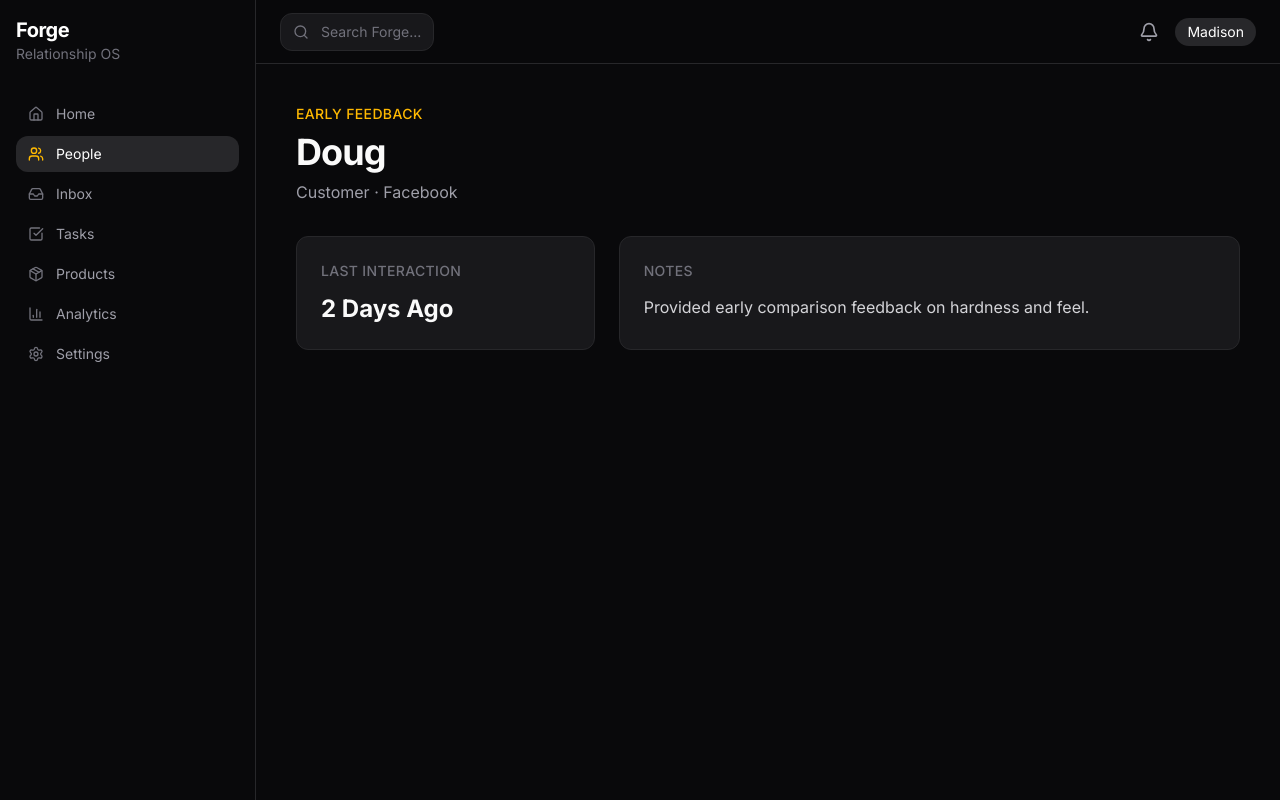
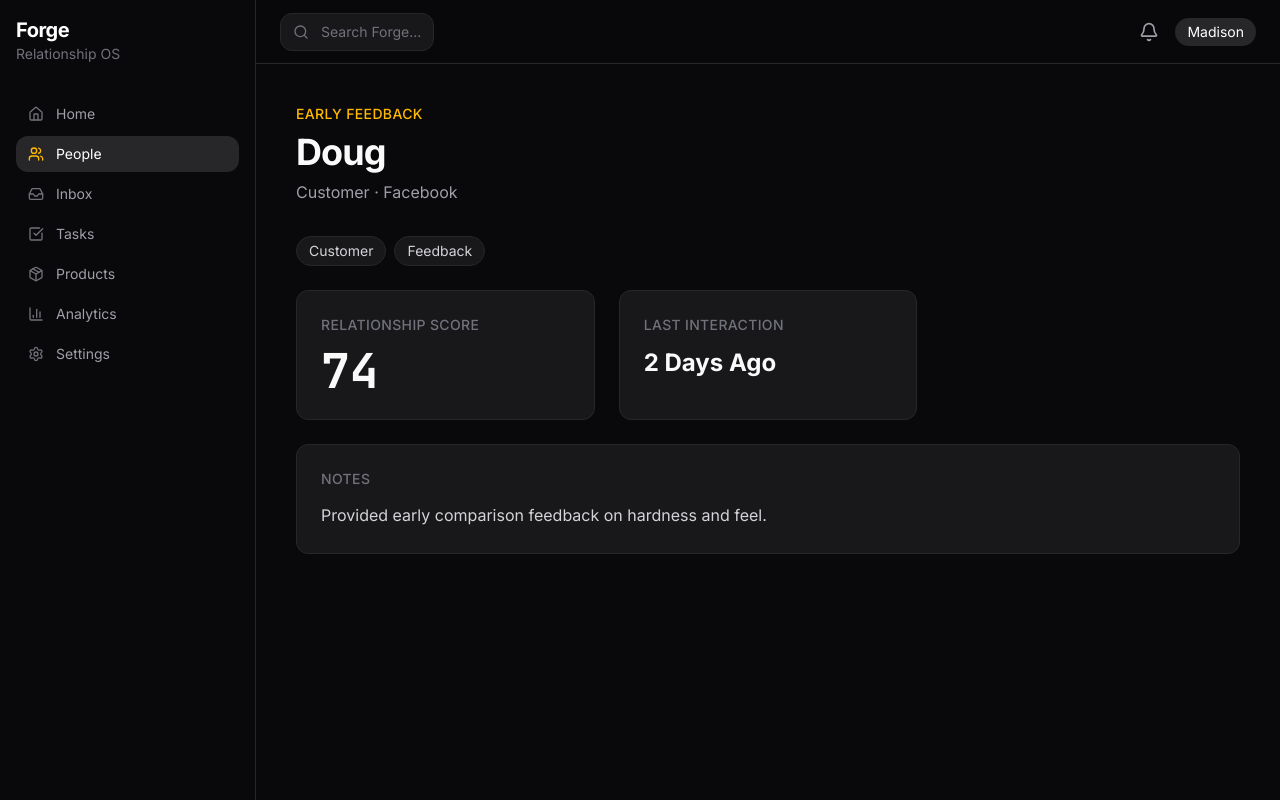
Before and after one commit to matwood18/forge-os, a Next.js app: page /people/doug in a window 1280 px wide. Built offline with nearby package versions, Linux system fonts and the light colour scheme.

Commit message:
Add person profile detail cards

```diff
--- a/app/people/[slug]/page.tsx
+++ b/app/people/[slug]/page.tsx
@@ -31,7 +31,28 @@ export default async function PersonPage({ params }: PersonPageProps) {
         </p>
       </div>
 
+      <div className="mb-6 flex flex-wrap gap-2">
+        {person.tags.map((tag) => (
+          <span
+            key={tag}
+            className="rounded-full border border-zinc-800 bg-zinc-900 px-3 py-1 text-sm text-zinc-300"
+          >
+            {tag}
+          </span>
+        ))}
+      </div>
+
       <div className="grid gap-6 lg:grid-cols-3">
+        <div className="rounded-xl border border-zinc-800 bg-zinc-900 p-6">
+          <h2 className="text-sm font-medium uppercase tracking-wide text-zinc-500">
+            Relationship Score
+          </h2>
+
+          <p className="mt-3 font-mono text-5xl font-bold">
+            {person.relationshipScore}
+          </p>
+        </div>
+
         <div className="rounded-xl border border-zinc-800 bg-zinc-900 p-6">
           <h2 className="text-sm font-medium uppercase tracking-wide text-zinc-500">
             Last Interaction
@@ -42,7 +63,7 @@ export default async function PersonPage({ params }: PersonPageProps) {
           </p>
         </div>
 
-        <div className="rounded-xl border border-zinc-800 bg-zinc-900 p-6 lg:col-span-2">
+        <div className="rounded-xl border border-zinc-800 bg-zinc-900 p-6 lg:col-span-3">
           <h2 className="text-sm font-medium uppercase tracking-wide text-zinc-500">
             Notes
           </h2>
--- a/lib/people.ts
+++ b/lib/people.ts
@@ -6,7 +6,10 @@ export const people = [
     platform: "YouTube",
     status: "Active Reviewer",
     lastInteraction: "Today",
-    notes: "Installed Polydigm tip on Predator Revo and posted break-and-run videos.",
+    relationshipScore: 86,
+    tags: ["Creator", "Reviewer", "Customer"],
+    notes:
+      "Installed Polydigm tip on Predator Revo and posted break-and-run videos.",
   },
   {
     slug: "elliot",
@@ -15,7 +18,10 @@ export const people = [
     platform: "Reddit",
     status: "Long-term Tester",
     lastInteraction: "Yesterday",
-    notes: "Installed 95A by hand and gave detailed feedback on chalk retention and installation.",
+    relationshipScore: 92,
+    tags: ["Installer", "Tester", "Technical Feedback"],
+    notes:
+      "Installed 95A by hand and gave detailed feedback on chalk retention and installation.",
   },
   {
     slug: "doug",
@@ -24,6 +30,8 @@ export const people = [
     platform: "Facebook",
     status: "Early Feedback",
     lastInteraction: "2 Days Ago",
+    relationshipScore: 74,
+    tags: ["Customer", "Feedback"],
     notes: "Provided early comparison feedback on hardness and feel.",
   },
 ]
```
